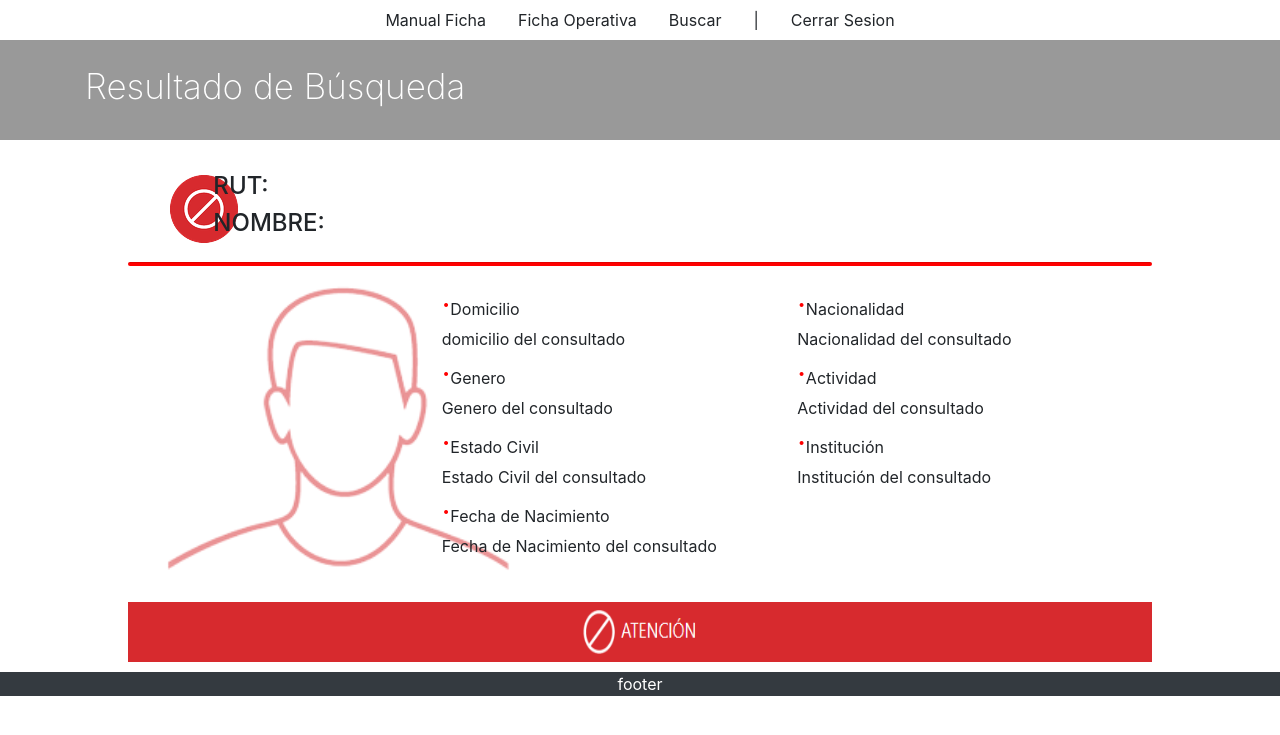
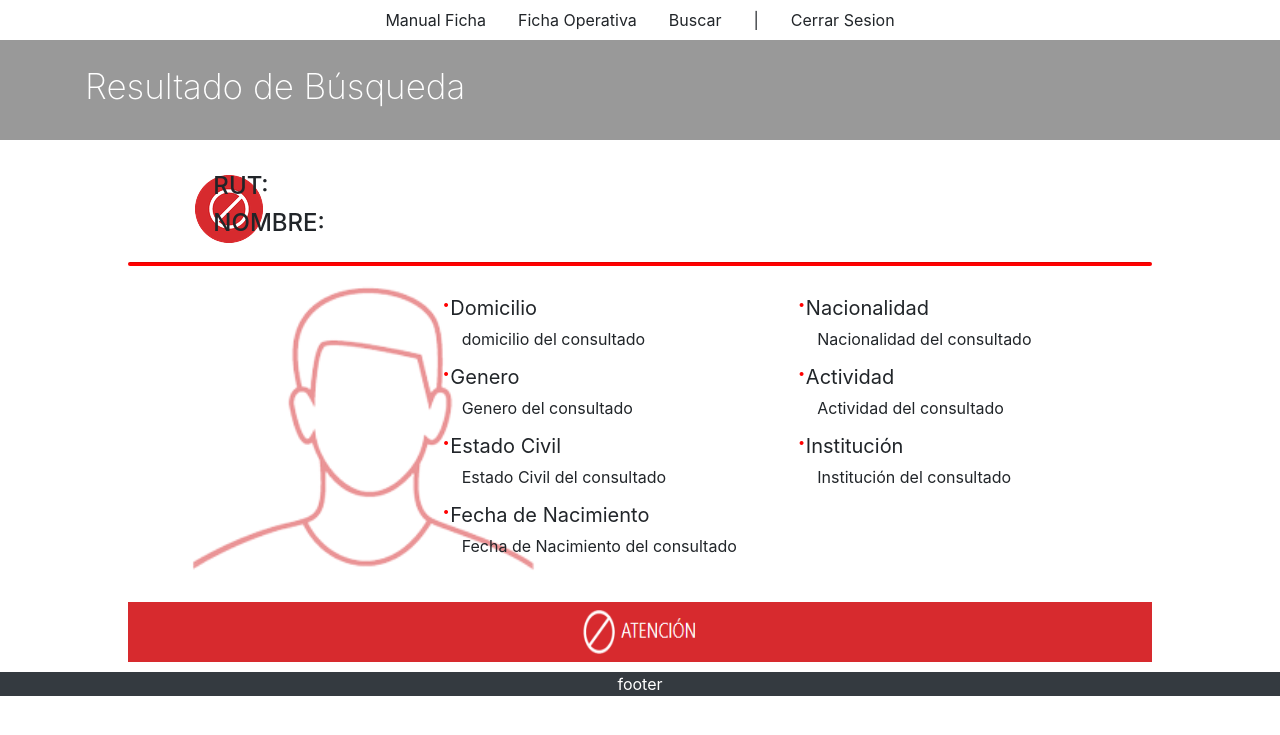
Before and after one commit to Francisco-pizarro/ordenes_detencion, a Django app: page /resultado/ in a window 1280 px wide. Shown: the top 735 px of the page. Run offline with Django 4.2, Linux system fonts and the light colour scheme; some libraries are stand-ins or nearby versions.

Commit message:
modificaciones template resultados

```diff
--- a/Ordenesdetencion/static/css/estilos.css
+++ b/Ordenesdetencion/static/css/estilos.css
@@ -24,11 +24,11 @@ hr{
 }
 
 .img-alerta-roja{
-    margin-left: 150px;
+    margin-left: 175px;
 }
 
 .img-user-rojo{
-    margin-left: 150px;
+    margin-left: 175px;
     height: 300px;
     width: 350px;
 }
@@ -41,6 +41,14 @@ hr{
     height: 60px;
 }
 
+.resultado-busqueda-izquierda{
+    margin-left: 20px;
+}
+
+.resultado-busqueda-derecha{
+    margin-left: 0px;
+}
+
 .vineta{
     color: red;
 }
@@ -48,3 +56,7 @@ hr{
 .jum{
     background-color:darkgrey;
 }
+
+.nombre-columna{
+    font-size: 20px;
+}
--- a/Ordenesdetencion/templates/resultado.html
+++ b/Ordenesdetencion/templates/resultado.html
@@ -33,38 +33,38 @@
         </div>
         <div class="col-8">
           <div class="row">
-            <div class="col-5"><span class="punto-rojo">·</span>Domicilio</div>
-            <div class="col-5"><span class="punto-rojo">·</span>Nacionalidad</div>
+            <div class="col-5 nombre-columna"><span class="punto-rojo">·</span>Domicilio</div>
+            <div class="col-5 nombre-columna"><span class="punto-rojo">·</span>Nacionalidad</div>
           </div>
           <div class="row">
-            <div class="col-5">domicilio del consultado</div>
-            <div class="col-5">Nacionalidad del consultado</div>
+            <div class="col-5 resultado-busqueda-izquierda">domicilio del consultado</div>
+            <div class="col-5 resultado-busqueda">Nacionalidad del consultado</div>
           </div>
           <!-- Segunda Linea -->
           <div class="row">
-            <div class="col-5"><span class="punto-rojo">·</span>Genero</div>
-            <div class="col-5"><span class="punto-rojo">·</span>Actividad</div>
+            <div class="col-5 nombre-columna"><span class="punto-rojo">·</span>Genero</div>
+            <div class="col-5 nombre-columna"><span class="punto-rojo">·</span>Actividad</div>
           </div>
           <div class="row">
-            <div class="col-5">Genero del consultado</div>
-            <div class="col-5">Actividad del consultado</div>
+            <div class="col-5 resultado-busqueda-izquierda">Genero del consultado</div>
+            <div class="col-5 resultado-busqueda">Actividad del consultado</div>
           </div>
           <!-- Tercera Linea -->
           <div class="row">
-            <div class="col-5"><span class="punto-rojo">·</span>Estado Civil</div>
-            <div class="col-5"><span class="punto-rojo">·</span>Institución</div>
+            <div class="col-5 nombre-columna"><span class="punto-rojo">·</span>Estado Civil</div>
+            <div class="col-5 nombre-columna"><span class="punto-rojo">·</span>Institución</div>
           </div>
           <div class="row">
-            <div class="col-5">Estado Civil del consultado</div>
-            <div class="col-5">Institución del consultado</div>
+            <div class="col-5 resultado-busqueda-izquierda">Estado Civil del consultado</div>
+            <div class="col-5 resultado-busqueda">Institución del consultado</div>
           </div>
           <!-- Cuarta Linea -->
           <div class="row">
-            <div class="col-5"><span class="punto-rojo">·</span>Fecha de Nacimiento</div>
-            <div class="col-5"><span class="punto-rojo"></span></div>
+            <div class="col-5 nombre-columna"><span class="punto-rojo">·</span>Fecha de Nacimiento</div>
+            <div class="col-5 nombre-columna"><span class="punto-rojo"></span></div>
           </div>
           <div class="row">
-            <div class="col-5">Fecha de Nacimiento del consultado</div>
+            <div class="col-5 resultado-busqueda-izquierda">Fecha de Nacimiento del consultado</div>
             <div class="col-5"></div>
           </div>
         </div>
```
